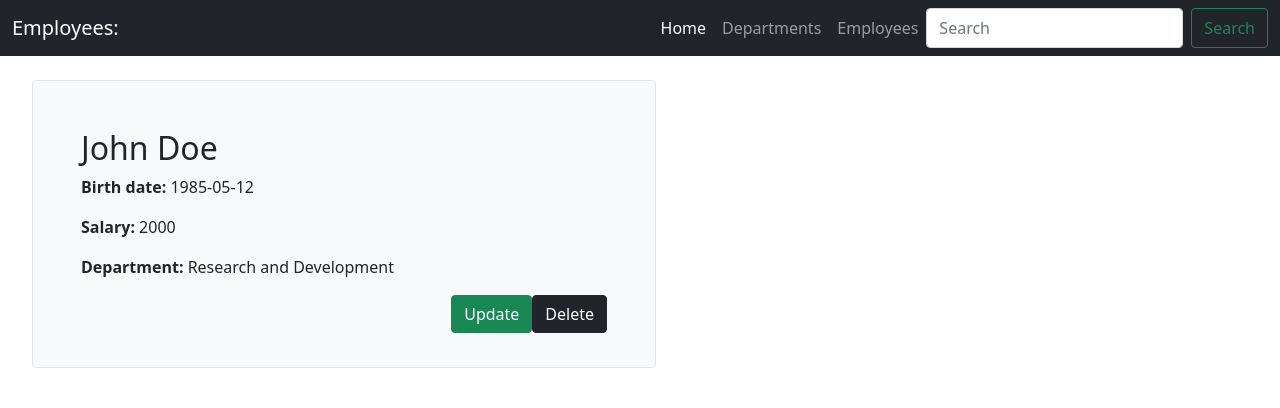
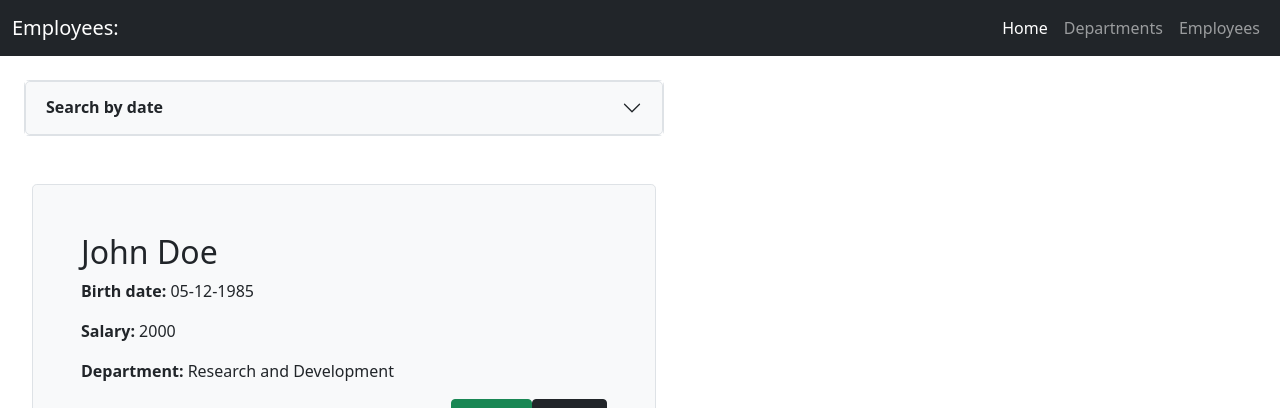
Before and after one commit to krasheg/final_project_python_epam, a Flask app: page /employees/ in a window 1280 px wide. Shown: the top 408 px of the page. Run offline with Flask 2, Linux system fonts and the light colour scheme; data comes from the database, SQL or seed files in the repository; parts of the project's set-up code (start-up, migrations or seed data) failed here and were passed over.

Commit message:
Update templates

```diff
--- a/department_app/templates/base.html
+++ b/department_app/templates/base.html
@@ -30,10 +30,6 @@
           <a class="nav-link" href="/employees">Employees</a>
         </li>
       </ul>
-      <form class="d-flex">
-        <input class="form-control me-2" type="search" placeholder="Search" aria-label="Search">
-        <button class="btn btn-outline-success" type="submit">Search</button>
-      </form>
     </div>
   </div>
 </nav>
--- a/department_app/templates/employees.html
+++ b/department_app/templates/employees.html
@@ -2,13 +2,50 @@
 {% block title %}Employees:{% endblock %}
 
 {% block content %}
+<!--find employees-->
+<div class="accordion accordion-flush m-4 col-md-6 bg-light border rounded-3" id="accordionFlushExample">
+    <div class="accordion-item">
+        <h2 class="accordion-header" id="flush-headingOne">
+            <button class="accordion-button collapsed bg-light border rounded-3 text-align-center" type="button"
+                    data-bs-toggle="collapse" data-bs-target="#flush-collapseOne" aria-expanded="false"
+                    aria-controls="flush-collapseOne">
+                <b>Search by date</b>
+            </button>
+        </h2>
+        <div id="flush-collapseOne" class="accordion-collapse collapse" aria-labelledby="flush-headingOne"
+             data-bs-parent="#accordionFlushExample">
+            <div class="accordion-body bg-light border rounded-3">
+                <form class="d-flex" action="/employees/search_by_date/" method="post">
+                    <div>
+                        <label for="date"><h5>Search by birth date:</h5></label><br>
+                        <input class="form-control" type="date" id="date" name="date"><br>
+                        <button class="btn btn-outline-success float-right" type="submit">Search</button>
+                        <br>
+                        <br>
+                    </div>
+                </form>
+                <form class="d-flex" action="/employees/search_by_period/" method="post">
+                    <div>
+                        <label for="first_date"><h5>Search by birth date period:</h5></label><br>
+                        <input class="form-control" type="date" id="first_date" name="first_date"><br>
+                        <input class="form-control" type="date" id="last_date" name="last_date"><br>
+                        <button class="btn btn-outline-success float-right" type="submit">Search</button>
+                    </div>
+                </form>
+            </div>
+
+        </div>
+    </div>
+</div>
+</div>
+
 <ul>
     {% for employee in employees %}
     <br>
     <div class="col-md-6">
         <div class="h-100 p-5 bg-light border rounded-3">
             <h2>{{employee.name}}</h2>
-            <p><b>Birth date:</b> {{employee.birth_date}}</p>
+            <p><b>Birth date:</b> {{employee.birth_date.strftime('%m-%d-%Y')}}</p>
             <!--            make a link to employees with employees = department.emplaoyees-->
             <p><b>Salary:</b> {{employee.salary}}</p>
             <p><b>Department:</b> {{employee.department.name}}</p>
@@ -27,8 +64,8 @@
     {% endfor %}
     <br>
     <a href="/employee/">
-                <button class="btn btn-dark float-start" type="button">add new employee</button>
-            </a>
+        <button class="btn btn-dark float-start" type="button">add new employee</button>
+    </a>
     <br>
 </ul>
 
--- a/department_app/views/employee_view.py
+++ b/department_app/views/employee_view.py
@@ -6,6 +6,7 @@ from datetime import date, datetime
 from department_app import db
 from department_app.models.employee import Employee
 from department_app.models.department import Department
+from department_app.service.employee_service import EmployeeService
 
 employees_bp = Blueprint('employees_bp', __name__, template_folder='templates')
 
@@ -86,6 +87,7 @@ def update_employee(id):
                 return "An error occurred while saving employee`s data"
     return render_template('employee.html', employee=employee, update=update, departments=departments)
 
+
 @employees_bp.route("/employees/<int:id>/delete")
 def delete_employee(id):
     employee = Employee.query.get(id)
@@ -103,3 +105,29 @@ def show_employees():
     """
     employees = Employee.query.all()
     return render_template('employees.html', employees=employees)
+
+
+@employees_bp.route('/employees/search_by_date/', methods=['GET','POST'])
+def show_employees_by_date():
+    """
+    Show all employees born in definite date
+
+    """
+    if request.method == 'POST':
+        date = request.form['date']
+        employees = EmployeeService.get_employees_with_certain_birth_date(date)
+        return render_template('employees.html', employees=employees)
+    return "An error occurred while returning employee"
+
+@employees_bp.route('/employees/search_by_period/', methods=['GET','POST'])
+def show_employees_by_period():
+    """
+    Show all employees born in definite period
+    :return:
+    """
+    if request.method == 'POST':
+        first_date = request.form['first_date']
+        last_date = request.form['last_date']
+        employees = EmployeeService.get_employees_born_in_period(first_date, last_date)
+        return render_template('employees.html', employees=employees)
+    return "An error occurred while returning employee"
```
Also changed, not shown: department_app/templates/index.html (+11 -5 lines).
